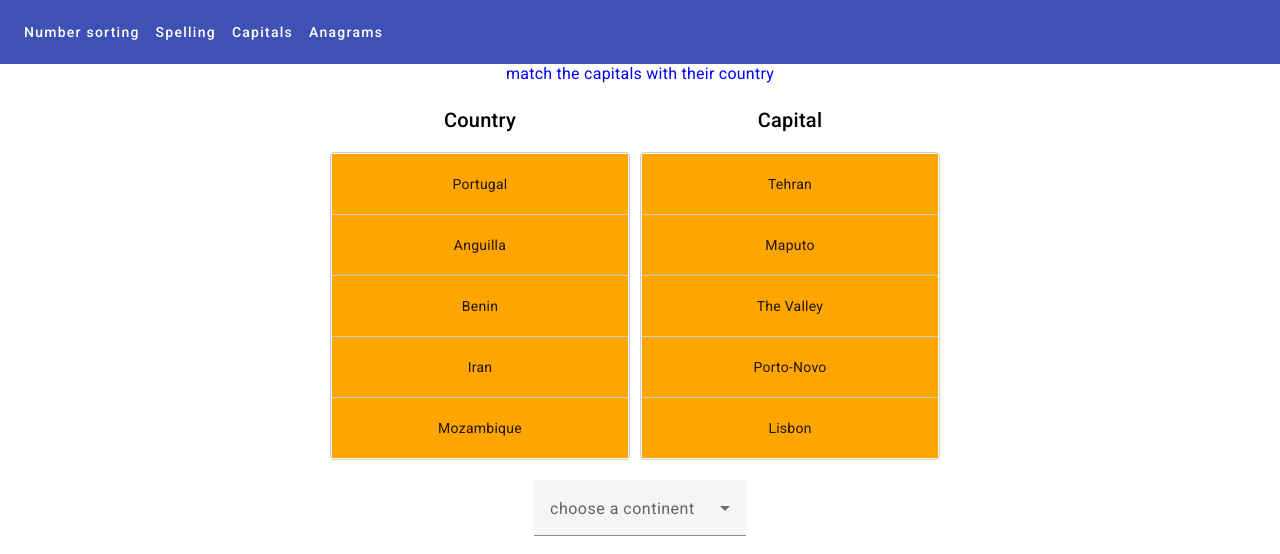
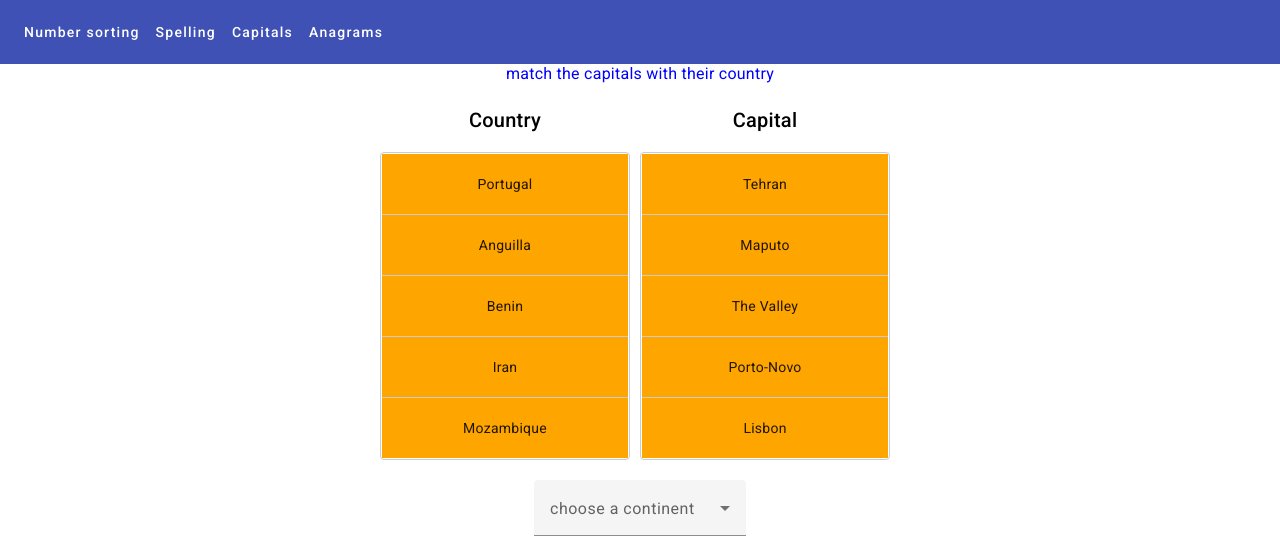
Before and after one commit to kenscoles/sample, an Angular app: page /capitals in a window 1280 px wide. Shown: the top 554 px of the page. Built offline with nearby package versions, Linux system fonts and the light colour scheme.

Commit message:
more display tweaks

```diff
--- a/src/app/anagrams/anagrams.component.css
+++ b/src/app/anagrams/anagrams.component.css
@@ -10,10 +10,10 @@
     margin-top: 10px;
 }
 .example-list {
-    width: 80%;
+    width: 95%;
     align-items: center;
     justify-content: center;
-    max-width: 80%;
+    max-width: 95%;
     border: solid 1px #ccc;
     min-height: 100px;
     display: flex;
--- a/src/app/capitals/capitals.component.css
+++ b/src/app/capitals/capitals.component.css
@@ -10,7 +10,7 @@
     margin-top: 10px;
 }
 .example-container {
-    width: 300px;
+    width: 250px;
     max-width: 100%;
     margin: 0 10px 10px 0;
     display: inline-block;
--- a/src/app/sorting/sorting.component.css
+++ b/src/app/sorting/sorting.component.css
@@ -10,9 +10,9 @@
     margin-top: 10px;
 }
 .example-list {
-    width: 40%;
+    width: 95%;
     align-items: center;
-    max-width: 80%;
+    max-width: 95%;
     border: solid 1px #ccc;
     min-height: 60px;
     display: flex;
@@ -34,7 +34,7 @@
     box-sizing: border-box;
     cursor: move;
     background: white;
-    font-size:2em;
+    font-size:large;
     flex-grow: 1;
     flex-basis: 0;
   }
```
